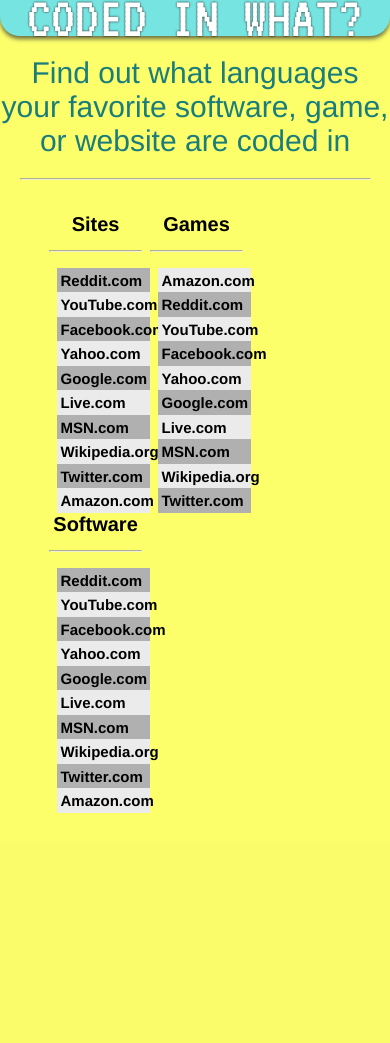
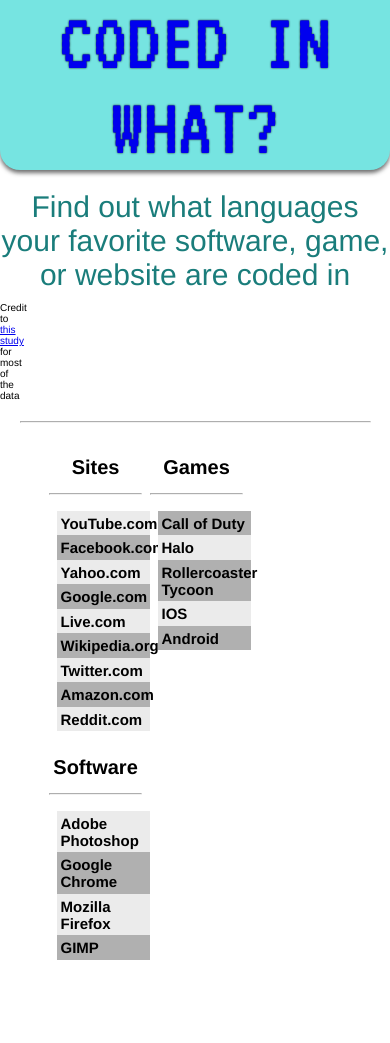
Before and after one commit to pombredanne/CodeSearch-4, a PHP site: page /everything.php in a window 390 px wide. Before the commit the page ends 813 px from the top, so only its background shows below. Run offline with PHP 8.4, Linux system fonts and the light colour scheme.

Commit message:
updated the list

```diff
--- a/everything.php
+++ b/everything.php
@@ -19,84 +19,60 @@
 <body>
 	<div class="logocontainer">
 		<div class="logo"><a href="index.php">CODED IN WHAT?</a></div>
-		<div class="logoSmall">CODED IN WHAT?</div>
 	</div>
-		<div class="logoDesc">Find out what languages your favorite software, game, or website are coded in</div><hr>
+		<div class="logoDesc">Find out what languages your favorite software, game, or website are coded in
+		<p>Credit to <a href="http://www.lextrait.com/vincent/implementations.html">this study</a> for most of the data</p></div><hr>
 
 	<div class="colcontainer">
 		<div class="col1">
 			<h1>Sites</h1><hr>
 			<div class="accordion">
-				<h3 class="even">Reddit.com</h3>
-				<div>Frontend: <br>Backend: <br>Database: </div>
 				<h3 class="odd">YouTube.com</h3>
-				<div>Frontend: <br>Backend: <br>Database: </div>
+				<div>Frontend: Flash, JavaScript <br>Backend: C, Python, Java<br>Database: MySQL</div>
 				<h3 class="even">Facebook.com</h3>
-				<div>Frontend: <br>Backend: <br>Database: </div>
+				<div>Frontend: JavaScript, Ajax <br>Backend: PHP, C++, Java, Python, Erlang <br>Database: MySQL</div>
 				<h3 class="odd">Yahoo.com</h3>
-				<div>Frontend: <br>Backend: <br>Database: </div>
+				<div>Frontend: JavaScript, Ajax <br>Backend: PHP <br>Database: MySQL </div>
 				<h3 class="even">Google.com</h3>
-				<div>Frontend: <br>Backend: <br>Database: </div>
+				<div>Frontend: JavaScript, Ajax <br>Backend: C, C++, Java, Python, PHP <br>Database: BigTable</div>
 				<h3 class="odd">Live.com</h3>
-				<div>Frontend: <br>Backend: <br>Database: </div>
-				<h3 class="even">MSN.com</h3>
-				<div>Frontend: <br>Backend: <br>Database: </div>
-				<h3 class="odd">Wikipedia.org</h3>
-				<div>Frontend: <br>Backend: <br>Database: </div>
-				<h3 class="even">Twitter.com</h3>
-				<div>Frontend: <br>Backend: <br>Database: </div>
-				<h3 class="odd">Amazon.com</h3>
-				<div>Frontend: <br>Backend: <br>Database: </div>
+				<div>Frontend: JavaScript, Ajax<br>Backend: ASP.NET <br>Database: Microsoft SQL Server	</div>
+				<h3 class="even">Wikipedia.org</h3>
+				<div>Backend: PHP <br>Database: MySQL</div>
+				<h3 class="odd">Twitter.com</h3>
+				<div><br>Backend: C++, Java, RoR, Scala</div>
+				<h3 class="even">Amazon.com</h3>
+				<div>Backend: Java, J2EE, C++, Perl</div>
+				<h3 class="odd">Reddit.com</h3>
+				<div>Python</div>
 			</div>
 		</div>
 		<div class="col2">
 			<h1>Games</h1><hr>
 			<div class="accordion2">
-				<h3 class="odd">Amazon.com</h3>
-				<div>Frontend: <br>Backend: <br>Database: </div>
-				<h3 class="even">Reddit.com</h3>
-				<div>Frontend: <br>Backend: <br>Database: </div>
-				<h3 class="odd">YouTube.com</h3>
-				<div>Frontend: <br>Backend: <br>Database: </div>
-				<h3 class="even">Facebook.com</h3>
-				<div>Frontend: <br>Backend: <br>Database: </div>
-				<h3 class="odd">Yahoo.com</h3>
-				<div>Frontend: <br>Backend: <br>Database: </div>
-				<h3 class="even">Google.com</h3>
-				<div>Frontend: <br>Backend: <br>Database: </div>
-				<h3 class="odd">Live.com</h3>
-				<div>Frontend: <br>Backend: <br>Database: </div>
-				<h3 class="even">MSN.com</h3>
-				<div>Frontend: <br>Backend: <br>Database: </div>
-				<h3 class="odd">Wikipedia.org</h3>
-				<div>Frontend: <br>Backend: <br>Database: </div>
-				<h3 class="even">Twitter.com</h3>
-				<div>Frontend: <br>Backend: <br>Database: </div>
+				<h3 class="even">Call of Duty</h3>
+				<div>C++</div>
+				<h3 class="odd">Halo</h3>
+				<div>C++</div>
+				<h3 class="even">Rollercoaster Tycoon</h3>
+				<div>Assembly</div>
+				<h3 class="odd">IOS</h3>
+				<div>Objective-C</div>
+				<h3 class="even">Android</h3>
+				<div>Java</div>
 			</div>
 		</div>
 		<div class="col3">
 			<h1>Software</h1><hr>
 			<div class="accordion3">
-				<h3 class="even">Reddit.com</h3>
-				<div>Frontend: <br>Backend: <br>Database: </div>
-				<h3 class="odd">YouTube.com</h3>
-				<div>Frontend: <br>Backend: <br>Database: </div>
-				<h3 class="even">Facebook.com</h3>
-				<div>Frontend: <br>Backend: <br>Database: </div>
-				<h3 class="odd">Yahoo.com</h3>
-				<div>Frontend: <br>Backend: <br>Database: </div>
-				<h3 class="even">Google.com</h3>
-				<div>Frontend: <br>Backend: <br>Database: </div>
-				<h3 class="odd">Live.com</h3>
-				<div>Frontend: <br>Backend: <br>Database: </div>
-				<h3 class="even">MSN.com</h3>
-				<div>Frontend: <br>Backend: <br>Database: </div>
-				<h3 class="odd">Wikipedia.org</h3>
-				<div>Frontend: <br>Backend: <br>Database: </div>
-				<h3 class="even">Twitter.com</h3>
-				<div>Frontend: <br>Backend: <br>Database: </div>
-				<h3 class="odd">Amazon.com</h3>
-				<div>Frontend: <br>Backend: <br>Database: </div>
+				<h3 class="odd">Adobe Photoshop</h3>
+				<div>C++</div>
+				<h3 class="even">Google Chrome</h3>
+				<div>C++</div>
+				<h3 class="odd">Mozilla Firefox</h3>
+				<div>C++</div>
+				<h3 class="even">GIMP</h3>
+				<div>C</div>
 			</div>
 		</div>
 	</div>
--- a/index.php
+++ b/index.php
@@ -8,7 +8,7 @@
 <meta name="description" content="" />
 <meta http-equiv="content-type" content="text/html; charset=utf-8" />
 <title>Coded In What</title>
-<link href="styletester.css" rel="stylesheet" type="text/css" media="screen" />
+<link href="style.css" rel="stylesheet" type="text/css" media="screen" />
 <script type='text/javascript' src='js/jquery.js'></script>
 <script type='text/javascript' src='js/jquery-ui.js'></script>
 <script type='text/javascript' src='js/script.js'></script>
@@ -19,7 +19,6 @@
 <body>
 	<div class="logocontainer">
 		<div class="logo"><a href="index.php">CODED IN WHAT?</a></div>
-		<div class="logoSmall">CODED IN WHAT?</div>
 	</div>
 		<div class="logoDesc">Find out what languages your favorite software, game, or website are coded in</div><hr>
 
--- a/style.css
+++ b/style.css
@@ -94,7 +94,11 @@
     color: #1A7D7B;
 }
 
-
+.logoDesc p{
+    margin-right: 500px;
+    font-size: 10px;
+    color: black;
+}
 
 
 
@@ -267,36 +271,11 @@
 
 
 @media screen and (min-width:520px) {
-    .logoSmall{
-        display: none;
-    }
+
 }
 
 
 @media screen and (max-width:519px){
-    .searchbox {
-        height: 100%;
-    }
 
-    body{
-        background-color: #FCFF6A;
-    }
-
-    .logo {
-        display:none;
-        }
-
-    .logoSmall{
-        display: block;
-    }
-
-    .skipper {
-        position: static;
-        display: inline;
-    }
-
-    .description{
-        width: auto;
-    }
 
 }
```
